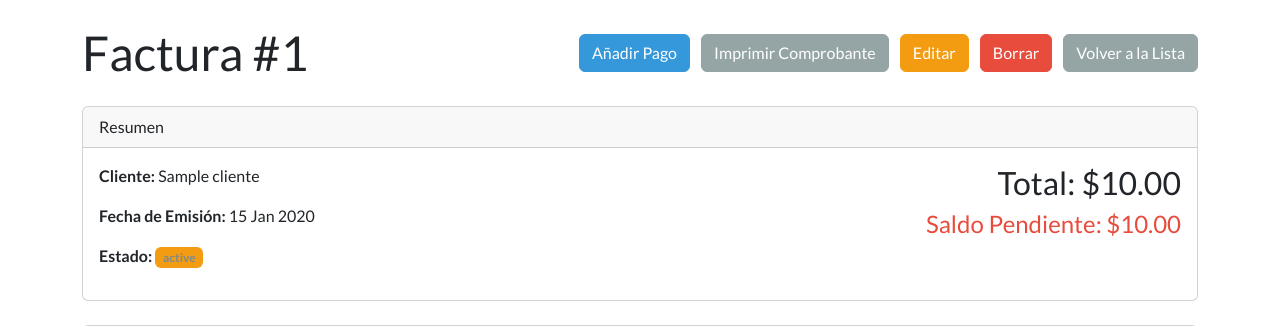
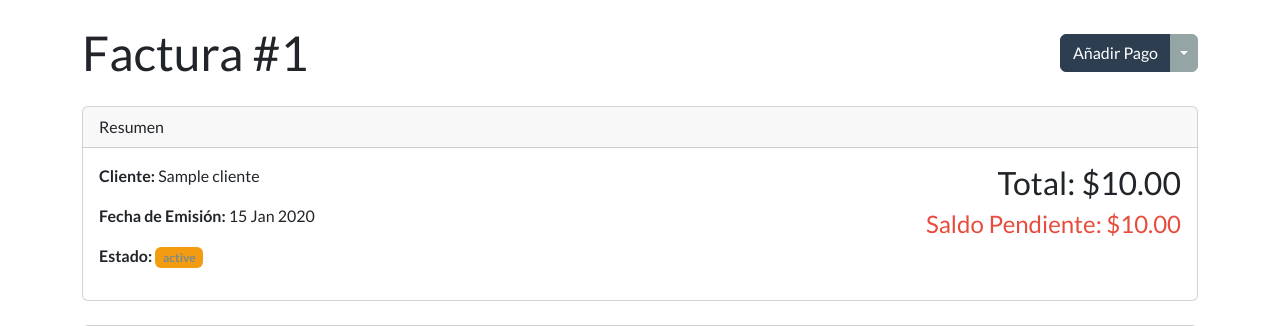
Before and after one commit to NDanielRuiz/ventas, a Django app: template templates/ventas/detalle_factura.html in a window 1280 px wide. Shown: the part 72-398 px from the top of the page. Run offline with Django 3.2, Linux system fonts and the light colour scheme; the template is opened without the code that fills it: most values are stand-ins (such as "Sample title", 1, 10 or a date in 2020); some libraries are stand-ins or nearby versions.

Commit message:
Ajustes moviles 3

```diff
--- a/templates/ventas/detalle_factura.html
+++ b/templates/ventas/detalle_factura.html
@@ -3,13 +3,24 @@
 {% block title %}Detalle de Factura #{{ factura.id }}{% endblock %}
 
 {% block content %}
-  <div class="d-flex justify-content-between align-items-center mb-4">
-    <h1 class="mb-0">Factura #{{ factura.id }}</h1>
-    <div>
-        <a href="{% url 'añadir_pago' factura.id %}" class="btn btn-info me-2">Añadir Pago</a>
-        <a href="{% url 'vista_comprobante' factura.id %}" class="btn btn-secondary me-2" target="_blank">Imprimir Comprobante</a>
-        <a href="{% url 'editar_factura' factura.id %}" class="btn btn-warning me-2">Editar</a>
-        <a href="{% url 'borrar_factura' factura.id %}" class="btn btn-danger me-2">Borrar</a> <a href="{% url 'lista_facturas' %}" class="btn btn-secondary">Volver a la Lista</a>
+<div class="d-flex justify-content-between align-items-center mb-4">
+  <h1 class="mb-0">Factura #{{ factura.id }}</h1>
+
+    <div class="btn-group">
+      <a href="{% url 'añadir_pago' factura.id %}" class="btn btn-primary">Añadir Pago</a>
+
+      <button type="button" class="btn btn-secondary dropdown-toggle dropdown-toggle-split" data-bs-toggle="dropdown" aria-expanded="false">
+        <span class="visually-hidden">Toggle Dropdown</span>
+      </button>
+
+      <ul class="dropdown-menu dropdown-menu-end">
+        <li><a class="dropdown-item" href="{% url 'editar_factura' factura.id %}">Editar Factura</a></li>
+        <li><a class="dropdown-item" href="{% url 'vista_comprobante' factura.id %}" target="_blank">Imprimir Comprobante</a></li>
+        <li><hr class="dropdown-divider"></li>
+        <li><a class="dropdown-item text-danger" href="{% url 'borrar_factura' factura.id %}">Borrar Factura</a></li>
+        <li><hr class="dropdown-divider"></li>
+        <li><a class="dropdown-item" href="{% url 'lista_facturas' %}">Volver a la Lista</a></li>
+      </ul>
     </div>
   </div>
 
```
Also changed, not shown: templates/ventas/detalle_cliente.html (+12 -6 lines), templates/ventas/detalle_producto.html (+16 -6 lines).
